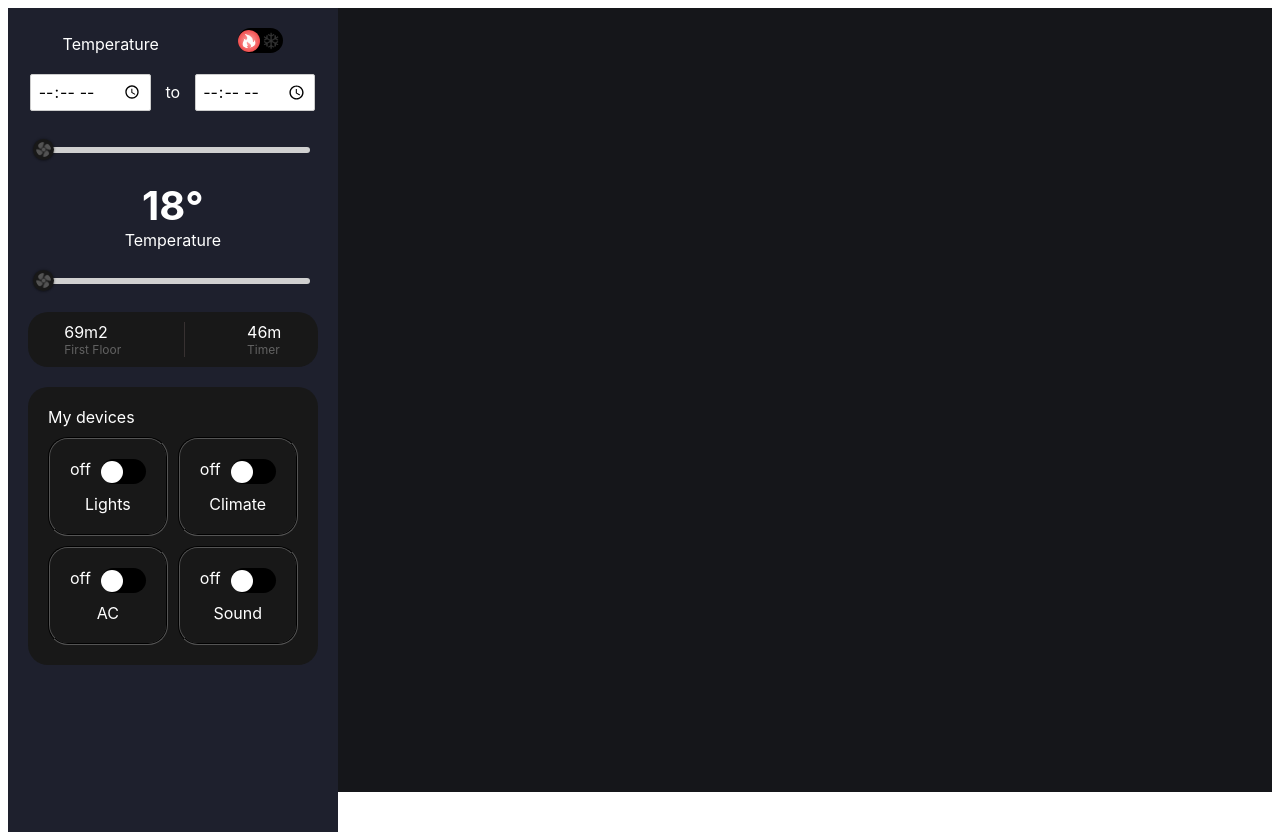
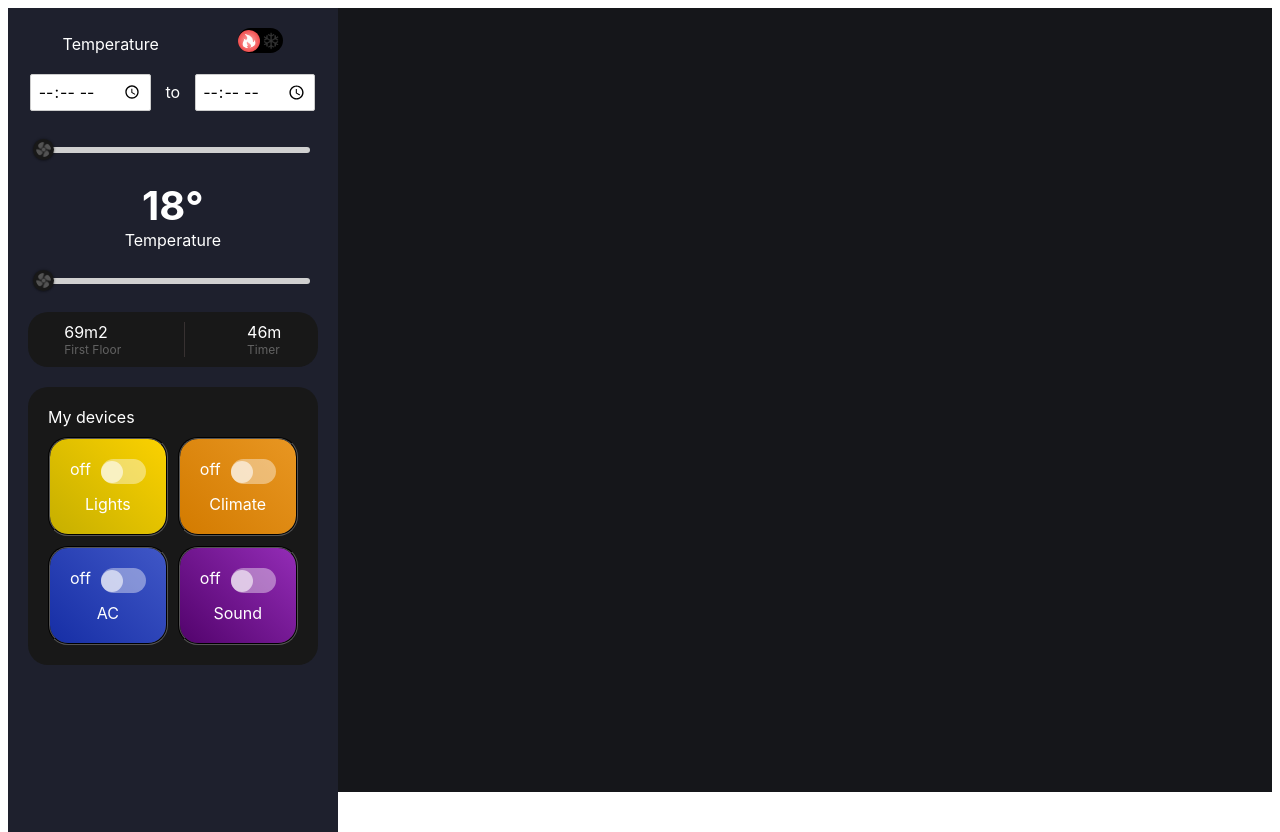
Before and after one commit to GabeCullen/SvelteApp, a Svelte app: page / in a window 1280 px wide. Built offline with nearby package versions, Linux system fonts and the light colour scheme.

Commit message:
added color to device and updated switch styling

```diff
--- a/src/assets/MyDevices.svelte
+++ b/src/assets/MyDevices.svelte
@@ -54,7 +54,7 @@ let myValue_sound
 }
 
 .device{
-    background: linear-gradient(#181818, #4d4a4a, );
+    background: linear-gradient(#181818, #4d4a4a);
     border: solid 2px black;
     border-style: groove;
     border-radius: 20px;
@@ -78,6 +78,18 @@ let myValue_sound
 }
 
 .sound {
-    background: #181818;
+    background: linear-gradient(225deg, #932cb6, #52036c);
+}
+
+.ac {
+    background: linear-gradient(225deg, #4057c7, #162ea5);
+}
+
+.climate {
+    background: linear-gradient(225deg, #e89622, #d37b00);
+}
+
+.lights {
+    background: linear-gradient(225deg, #fbd100, #c6af00);
 }
 </style>
--- a/src/assets/Switch.svelte
+++ b/src/assets/Switch.svelte
@@ -16,7 +16,7 @@
 </script>
 
 {#if design == "hot-cold"}
-    <div class="slider-button" on:click={() => toggle()}>
+    <div class="slider-button-hotcold" on:click={() => toggle()}>
         <div class="option1 hot" id={options[0]} class:active={value == options[0]}>
             <img src="/images/fire.png" alt="">
         </div>
@@ -40,13 +40,22 @@
     align-items: center;
 }
 
+.slider-button-hotcold {
+    display: flex;
+    justify-content: space-around;
+    width: 45px;
+    height: 25px;
+    border-radius: 20px;
+    background-color: rgb(0, 0, 0);
+}
+
 .slider-button {
     display: flex;
     justify-content: space-around;
     width: 45px;
     height: 25px;
     border-radius: 20px;
-    background-color: rgb(0, 0, 0);
+    background-color: rgba(255, 255, 255, 0.4);
 }
 
 .option1 img {
@@ -65,11 +74,6 @@
     border-radius: 12px;
 }
 
-.option1.off.active {
-    background: white;
-    border-radius: 12px;
-}
-
 .option1.active img {
     filter: brightness(1);
 }
@@ -79,8 +83,13 @@
     border-radius: 12px;
 }
 
+.option1.off.active {
+    background: rgba(255, 255, 255, 0.6);
+    border-radius: 12px;
+}
+
 .option2.on.active {
-    background: radial-gradient(#acfeff, #27b0ea);
+    background: rgba(255, 255, 255, 0.6);
     border-radius: 12px;
 }
 
```
